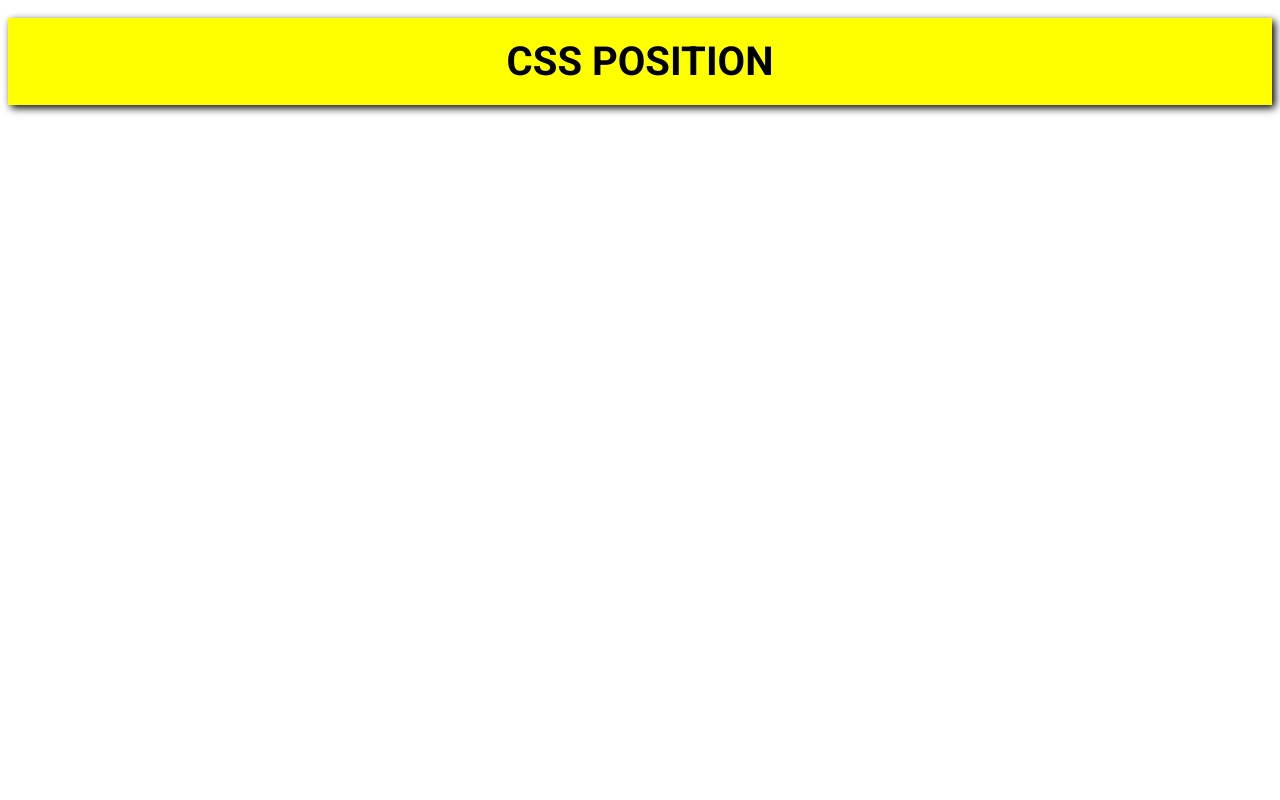
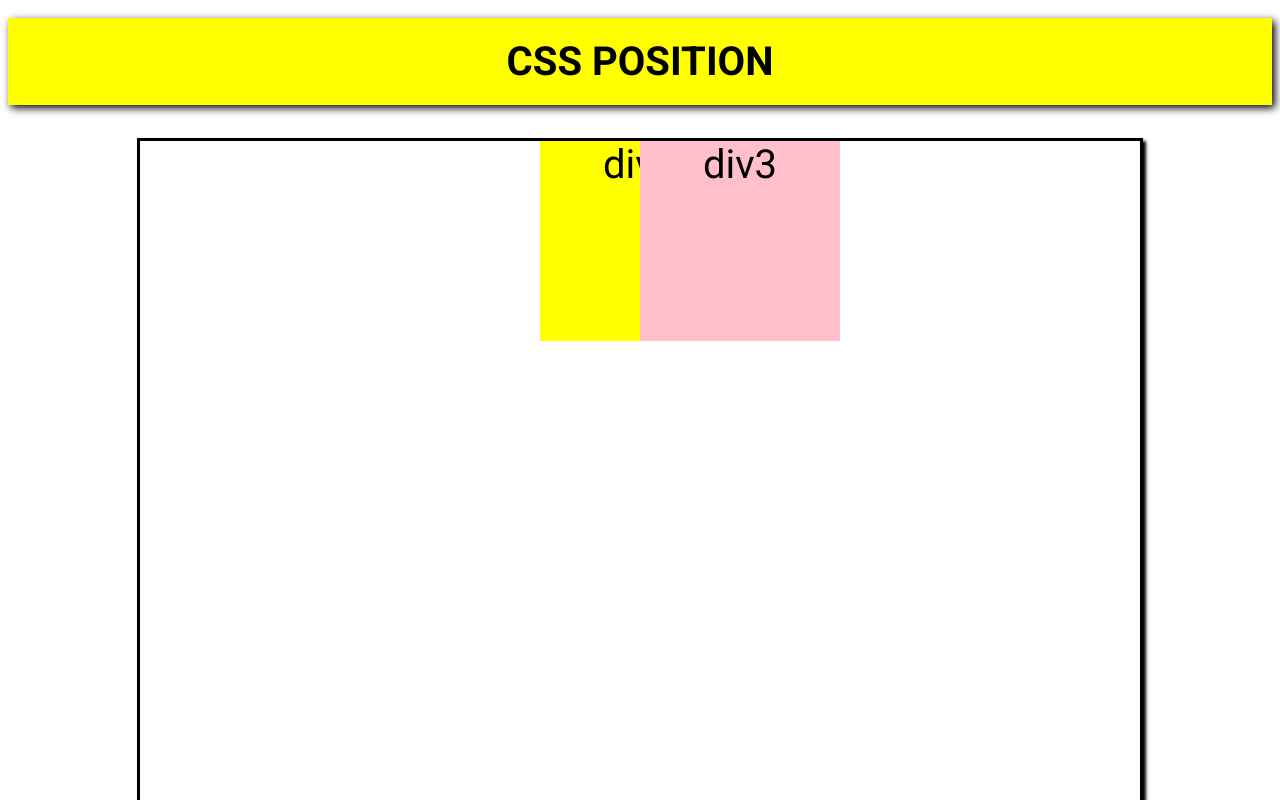
Before and after one commit to byteFarhan/Jillur-vai-playlist-practice, a plain HTML site: page index.html in a window 1280 px wide. Shown: the part 3460-4260 px from the top of the page. Before the commit the page ends 4106 px from the top, so only its background shows below. Drawn offline with Linux system fonts and the light colour scheme; a web font is replaced by a local one.

Commit message:
working on it.

```diff
--- a/index.html
+++ b/index.html
@@ -125,6 +125,17 @@
 
     </section>
 
+    <section class="positionSec">
+        <div class="positionDiv1 commonDiv">div1</div>
+        <div class="positionDiv2 commonDiv">div2</div>
+        <div class="positionDiv3 commonDiv">div3</div>
+    </section>
+    <section>
+        <h1 class="allHadding">hover practice with position</h1>
+        <div class="phDivParent">
+            <div class="phDivChild"></div>
+        </div>
+    </section>
 
     <!-- this is for scrole -->
     <div style="height: 500px;"></div>
--- a/style.css
+++ b/style.css
@@ -135,3 +135,60 @@ ul.ulist li:first-child a {
   transition: 0.5s;
 }
 /* css position part */
+.positionSec {
+  height: 1000px;
+  width: 1000px;
+  border: 3px solid black;
+  box-shadow: 3px 3px 3px black;
+  margin: auto;
+  text-align: center;
+  position: relative;
+}
+.commonDiv {
+  height: 200px;
+  width: 200px;
+  display: inline-block;
+  font-size: 40px;
+  position: absolute;
+
+  top: 0;
+  bottom: 0;
+}
+.positionDiv1 {
+  background: red;
+}
+.positionDiv2 {
+  background: yellow;
+  position: relative;
+  top: 0;
+  right: 0;
+}
+.positionDiv3 {
+  background: pink;
+  top: 0;
+  left: 500px;
+}
+/* hover practice with position */
+
+.phSection {
+  text-align: center;
+}
+.phDivParent {
+  height: 250px;
+  width: 250px;
+  /* background: red; */
+  background: url(./images/bgimage.jpg) center center no-repeat scroll;
+  background-size: cover;
+  margin: auto;
+  box-shadow: 3px 3px 8px blueviolet;
+}
+.phDivChild {
+  height: 100%;
+  width: 100%;
+  background: black;
+  display: none;
+}
+
+.phDivParent:hover .phDivChild {
+  display: block;
+}
```
Also changed, not shown: images/bgimage.jpg (renamed from images/download (2).jpg).
